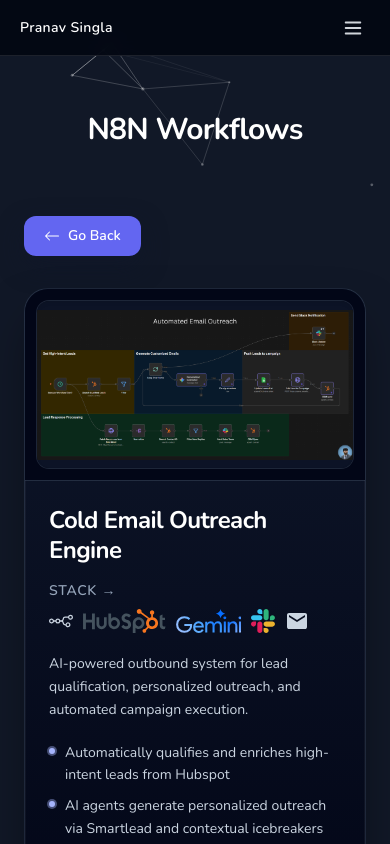
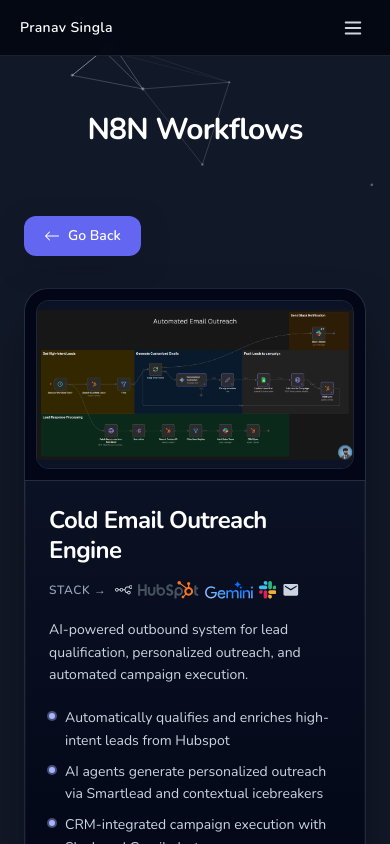
Before and after one commit to PranavSingla101/portfolio, a Next.js app: page /n8n-workflows in a window 390 px wide. Shown: the top 844 px of the page. Built offline with nearby package versions, Linux system fonts and the light colour scheme.

Commit message:
Mobile UI update

```diff
--- a/components/project.tsx
+++ b/components/project.tsx
@@ -134,30 +134,29 @@
           )}
         </div>
 
-        {/* "Made with" tech icons */}
-        <div className="flex flex-wrap items-center gap-x-2 gap-y-2 mb-5">
-          <span className="text-sm font-semibold text-slate-400 uppercase tracking-wider">
+        {/* "Stack" tech icons — always single line, scales down to fit */}
+        <div className="flex items-center gap-x-2 mb-5 min-w-0 overflow-hidden">
+          <span className="shrink-0 text-xs sm:text-sm font-semibold text-slate-400 uppercase tracking-wider">
             STACK →
           </span>
-          <div className="flex flex-wrap gap-2.5 items-center">
+          <div className="flex items-center gap-x-1.5 sm:gap-x-2 min-w-0 overflow-hidden">
             {icons.map((tech, iconIndex) => {
               const techName = typeof tech === "string" ? "" : tech.name;
               const iconData = typeof tech === "string" ? tech : tech.icon;
 
               if (typeof iconData === "object" && "src" in iconData) {
                 return (
-                  <div key={iconIndex} className="relative w-8 h-8 flex-shrink-0" title={techName}>
+                  <div key={iconIndex} className="relative w-5 h-5 sm:w-6 sm:h-6 shrink-0" title={techName}>
                     <Image src={iconData} alt={techName} fill className="object-contain" />
                   </div>
                 );
               }
 
-              const isFastAPI = techName === "FastAPI";
               return (
-                <div key={iconIndex} title={techName} className="flex-shrink-0">
+                <div key={iconIndex} title={techName} className="shrink-0">
                   <Icon
                     icon={iconData as string}
-                    className={`${isFastAPI ? "text-[1.25rem]" : "text-[1.5rem]"} text-slate-300`}
+                    className="text-[1.1rem] sm:text-[1.3rem] text-slate-300"
                   />
                 </div>
               );
```
